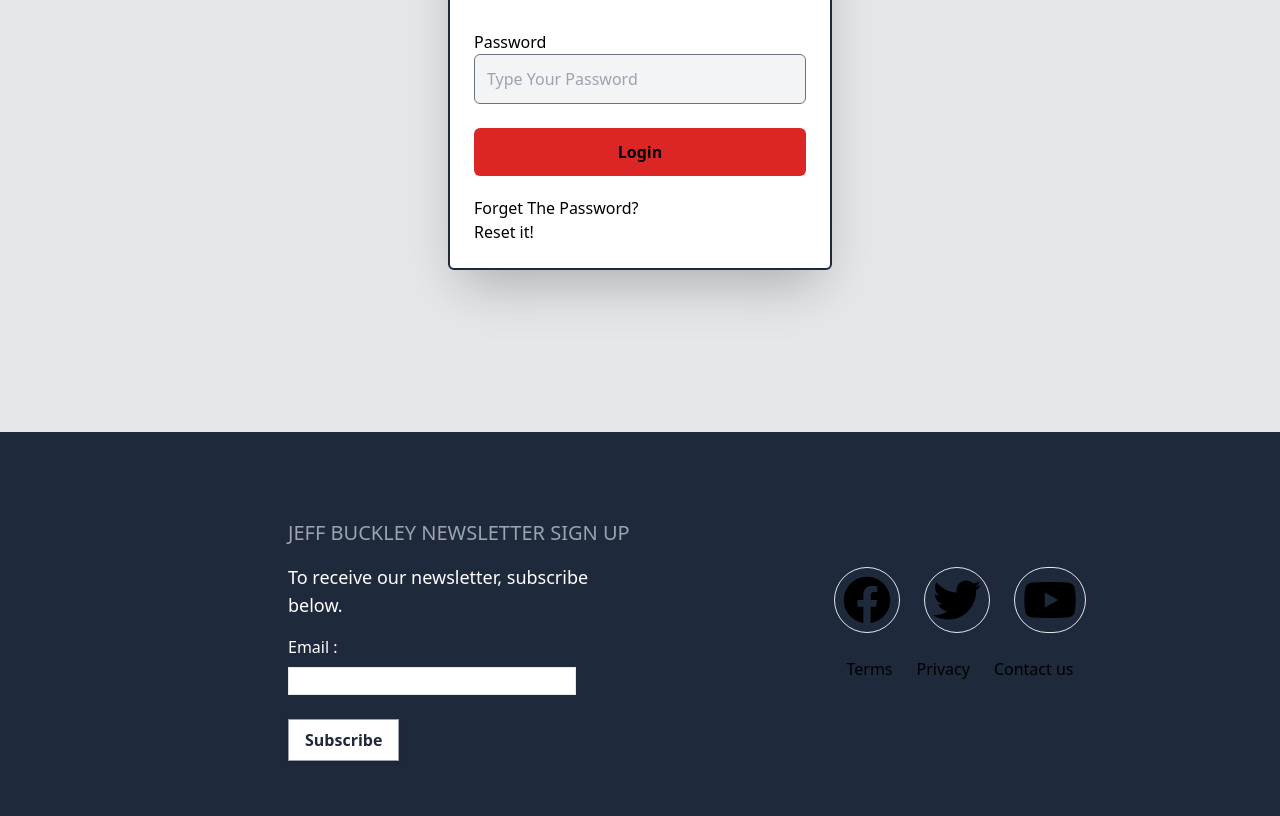
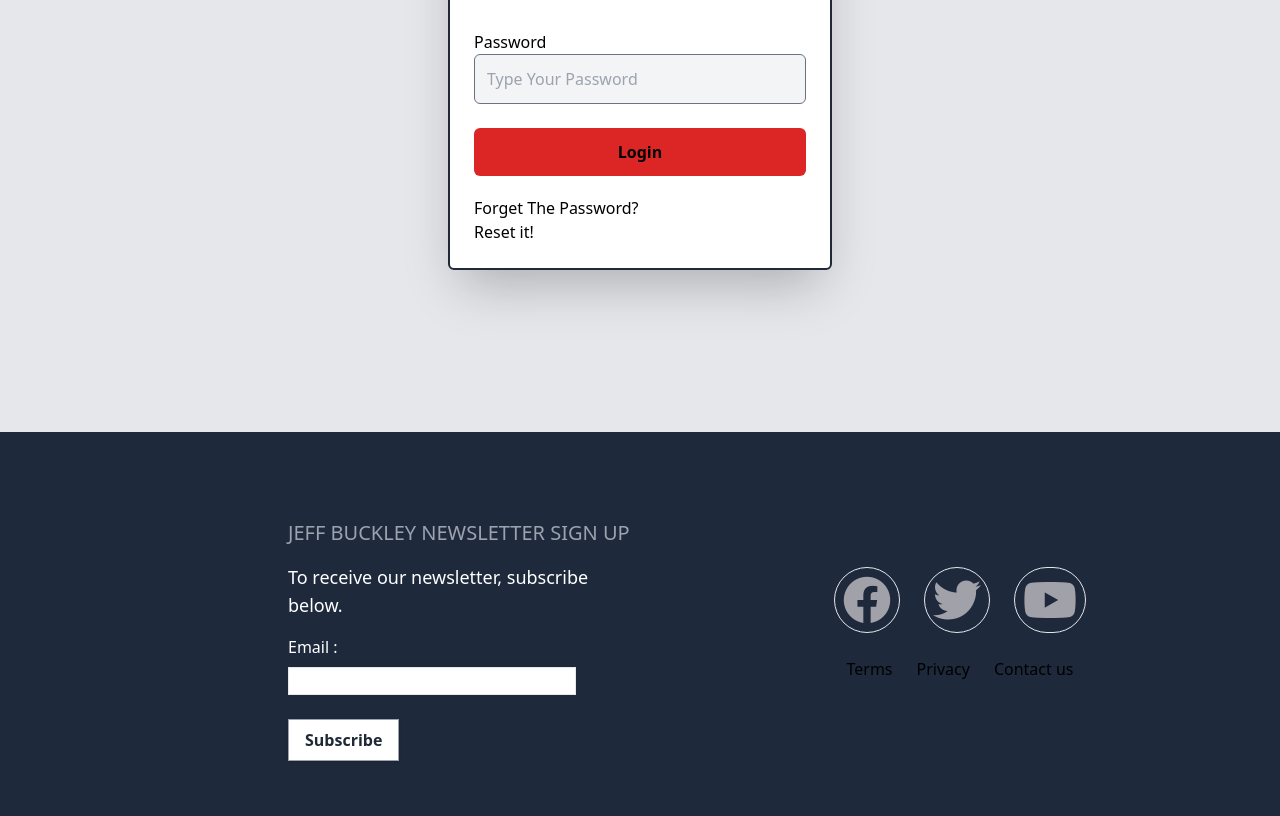
Before and after one commit to nmcev/tailwind-project, a website: page index.html in a window 1280 px wide. Shown: the part 368-1184 px from the top of the page. Drawn offline with Linux system fonts and the light colour scheme.

Commit message:
chore : the color of icons + fixed in style.css

```diff
--- a/index.html
+++ b/index.html
@@ -6,7 +6,9 @@
     <meta http-equiv="X-UA-Compatible" content="IE=edge">
     <meta name="viewport" content="width=device-width, initial-scale=1.0">
     <link rel="stylesheet" href="build/css/style.css">
-    <link rel="stylesheet" href="https://cdnjs.cloudflare.com/ajax/libs/font-awesome/6.4.0/css/all.min.css" integrity="sha512-iecdLmaskl7CVkqkXNQ/ZH/XLlvWZOJyj7Yy7tcenmpD1ypASozpmT/E0iPtmFIB46ZmdtAc9eNBvH0H/ZpiBw==" crossorigin="anonymous" referrerpolicy="no-referrer" />
+    <link rel="stylesheet" href="https://cdnjs.cloudflare.com/ajax/libs/font-awesome/6.4.0/css/all.min.css"
+        integrity="sha512-iecdLmaskl7CVkqkXNQ/ZH/XLlvWZOJyj7Yy7tcenmpD1ypASozpmT/E0iPtmFIB46ZmdtAc9eNBvH0H/ZpiBw=="
+        crossorigin="anonymous" referrerpolicy="no-referrer" />
     <title>Login page</title>
 </head>
 
@@ -99,16 +101,22 @@
         <!-- second section -->
         <div class="flex justify-center items-center gap-6 flex-col">
             <div class=" flex gap-6">
-            <a href="#" class=" border rounded-full p-2 text-5xl hover:text-blue-500 transition duration-300 ease-in-out"><i class="fab fa-facebook"></i></a>
-            <a href="#" class=" border rounded-full p-2 text-5xl hover:text-blue-500 transition duration-300 ease-in-out"><i class="fab fa-twitter"></i></a>
-            <a href="#" class=" border rounded-full p-2 text-5xl hover:text-red-600 transition duration-300 ease-in-out"><i class="fab fa-youtube"></i></a>
-           </div>
+                <a href="#"
+                    class=" text-zinc-400 border rounded-full p-2 text-5xl hover:text-blue-500 transition duration-300 ease-in-out"><i
+                        class="fab fa-facebook"></i></a>
+                <a href="#"
+                    class=" text-zinc-400 border rounded-full p-2 text-5xl hover:text-blue-500 transition duration-300 ease-in-out"><i
+                        class="fab fa-twitter"></i></a>
+                <a href="#"
+                    class=" text-zinc-400 border rounded-full p-2 text-5xl hover:text-red-600 transition duration-300 ease-in-out"><i
+                        class="fab fa-youtube"></i></a>
+            </div>
             <div class="flex  gap-6">
-            <a href="#" class="font-normal  hover:text-red-800 transition duration-300 ease-in-out">Terms</a>
-            <a href="#" class="font-normal  hover:text-red-600 transition duration-300 ease-in-out">Privacy</a>
-            <a href="#" class="font-normal  hover:text-red-600 transition duration-300 ease-in-out">Contact us</a>
+                <a href="#" class="font-normal  hover:text-red-800 transition duration-300 ease-in-out">Terms</a>
+                <a href="#" class="font-normal  hover:text-red-600 transition duration-300 ease-in-out">Privacy</a>
+                <a href="#" class="font-normal  hover:text-red-600 transition duration-300 ease-in-out">Contact us</a>
 
-        </div>
+            </div>
 
     </footer>
 
```
Also changed, not shown: build/css/style.css.
